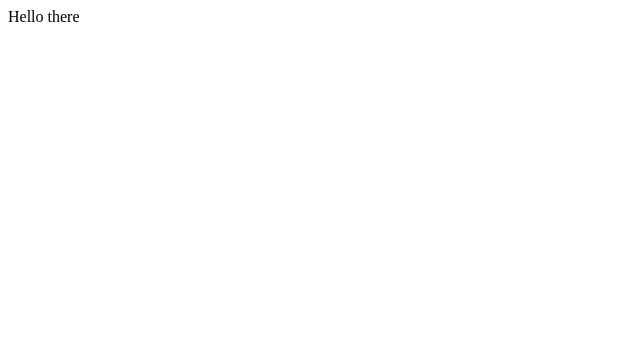
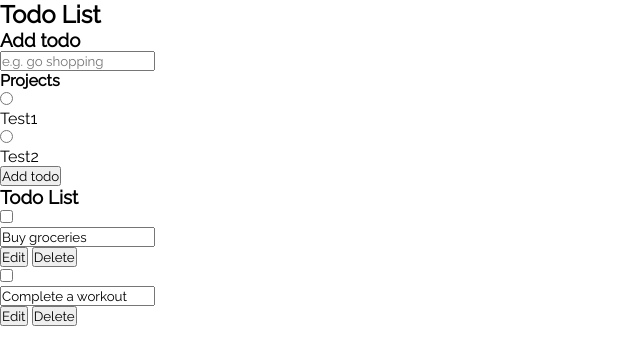
Before and after one commit to Nick-HG/todo_list, a website built with webpack: page dist/index.html in a window 1280 px wide. Shown: the whole page, without its empty margins (0-640 px from the left). Built offline with nearby package versions, Linux system fonts and the light colour scheme.

Commit message:
Set up todo form content

```diff
--- /dev/null
+++ b/src/styles.css
@@ -0,0 +1,8 @@
+
+
+* {
+  margin: 0;
+  padding: 0;
+  box-sizing: border-box;
+  font-family: 'Raleway', sans-serif;
+}
```
Also changed, not shown: dist/index.html.
